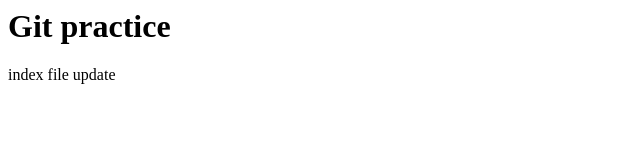
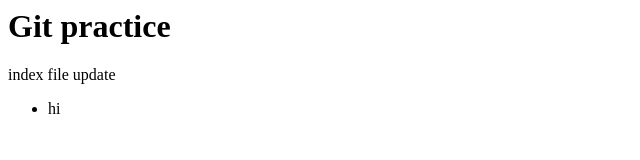
Before and after one commit to OlenkaVoitsekhivska/git-practice, a plain HTML site: page index.html in a window 1280 px wide. Shown: the full height of the page, 0-640 px from the left. Drawn offline with Linux system fonts and the light colour scheme.

Commit message:
added list item

```diff
--- a/index.html
+++ b/index.html
@@ -1,2 +1,5 @@
 <h1>Git practice</h1>
 <p>index file update</p>
+<ul>
+  <li>hi</li>
+</ul>
```
Also changed, not shown: 1 other file.
